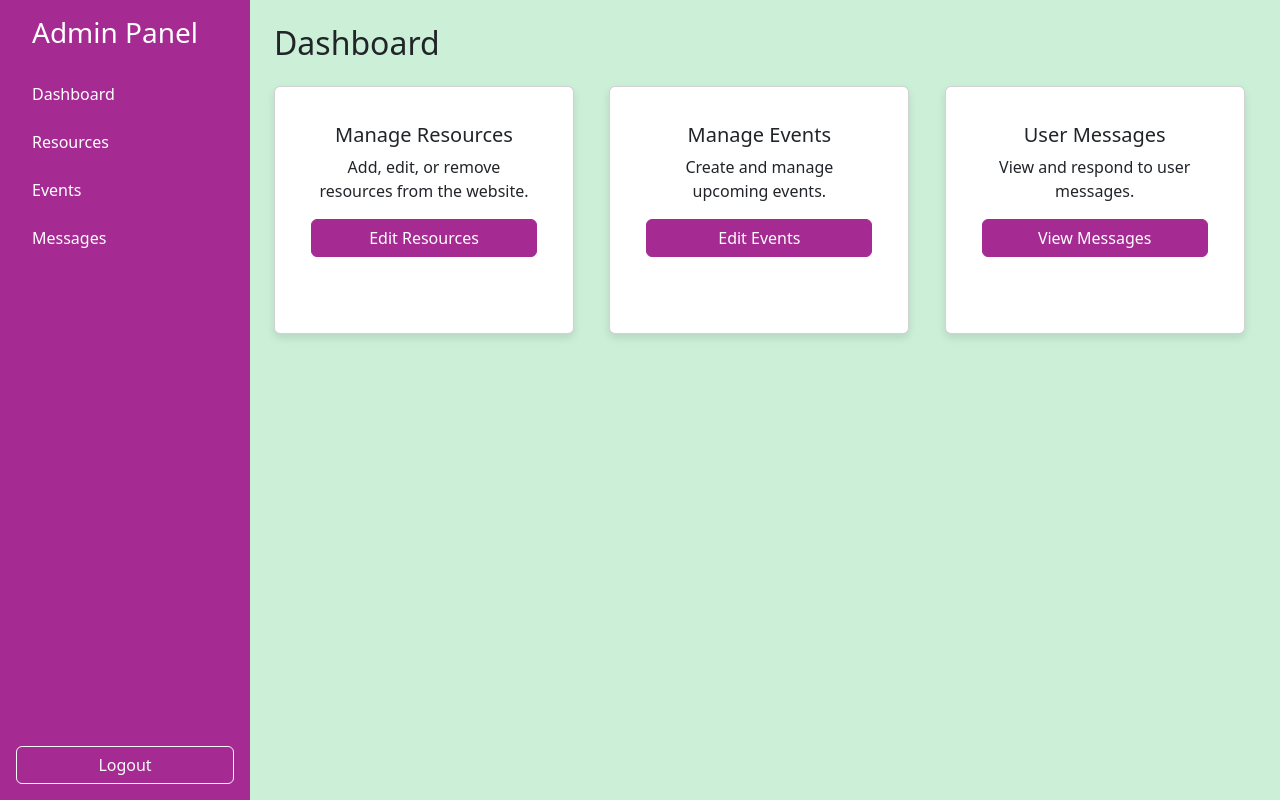
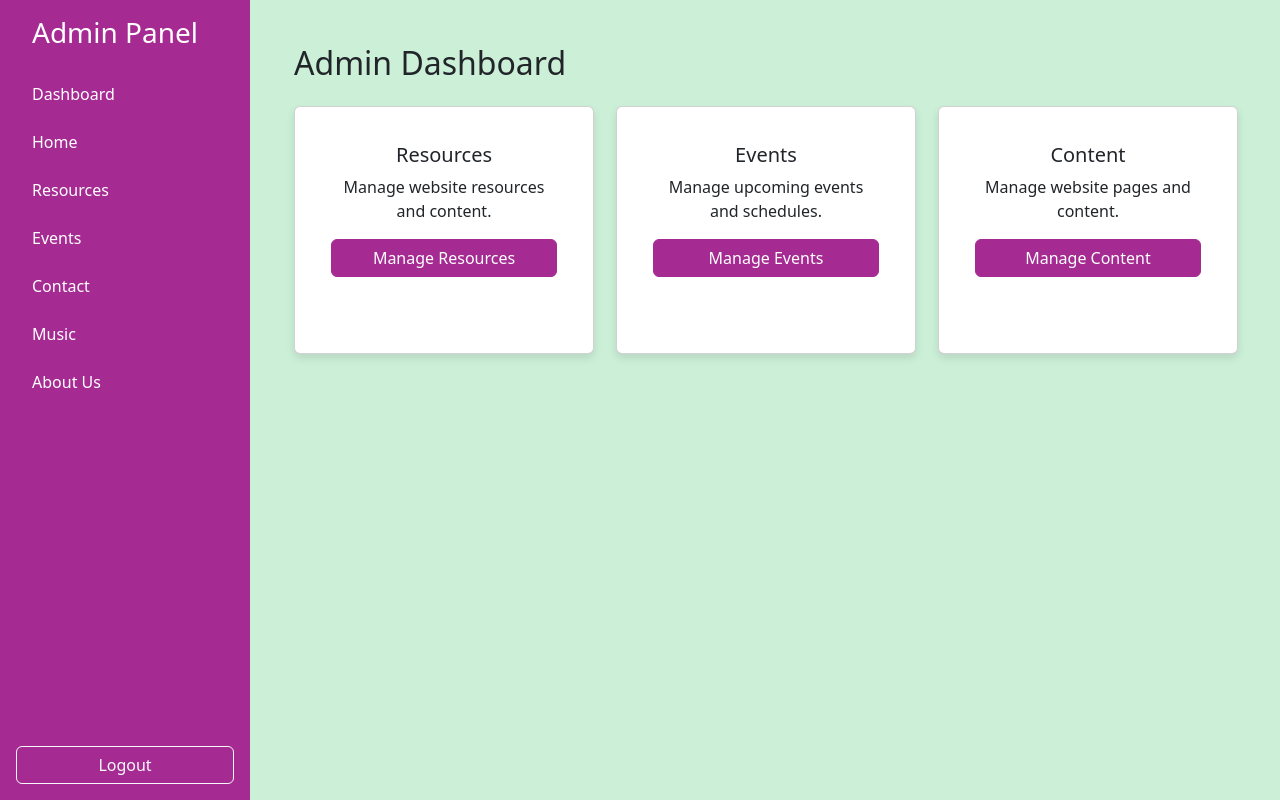
Before and after one commit to katepad/HarmonyHacksWebsite, a React (Vite) app: page /admin in a window 1280 px wide. Built offline with nearby package versions, Linux system fonts and the light colour scheme; sample sign-in values are in the browser's storage.

Commit message:
Admin dashboard linked

```diff
--- a/src/App.tsx
+++ b/src/App.tsx
@@ -1,6 +1,5 @@
 import React from 'react';
-import ScrollToTop from "./components/ScrollToTop";
-import { BrowserRouter as Router, Routes, Route, Navigate } from 'react-router-dom';
+import { BrowserRouter as Router, Routes, Route } from 'react-router-dom';
 import { NavbarBootstrap } from './components/NavbarBS';
 import Footer from './components/Footer';
 import Home from './pages/Home';
@@ -10,18 +9,17 @@ import Resources from './pages/Resources';
 import Events from './pages/Events';
 import LoginPage from './admin/adminLogin';
 import AdminDashboard from './admin/AdminDashboard';
+import AdminHome from './admin/pages/AdminHome';
+import AdminContact from './admin/pages/AdminContact';
+import AdminAbout from './admin/pages/AdminAbout';
+import AdminResources from './admin/pages/AdminResources';
+import AdminEvents from './admin/pages/AdminEvents';
+import AdminMusic from './admin/pages/AdminMusic';
+import ProtectedRoute from './admin/components/ProtectedRoute';
+import AdminNavbar from './admin/components/AdminNavbar';
+import ScrollToTop from './components/ScrollToTop';
 
 const App: React.FC = () => {
-  const isAuthenticated = localStorage.getItem("isAuthenticated") === "true";
-
-  // Helper component to handle protected routes
-  const ProtectedRoute = ({ children }: { children: React.ReactNode }) => {
-    if (!isAuthenticated) {
-      return <Navigate to="/login" />;
-    }
-    return <>{children}</>;
-  };
-
   return (
     <Router>
       <ScrollToTop />
@@ -30,11 +28,20 @@ const App: React.FC = () => {
         <Route path="/login" element={<LoginPage />} />
         <Route path="/admin/*" element={
           <ProtectedRoute>
+            <div style={{ display: 'flex' }}>
+              <AdminNavbar />
+              <div style={{ marginLeft: '250px', width: '100%', padding: '20px' }}>
                 <Routes>
                   <Route path="/" element={<AdminDashboard />} />
-              <Route path="/dashboard" element={<AdminDashboard />} />
-              {/* Add other admin routes here */}
+                  <Route path="/home" element={<AdminHome />} />
+                  <Route path="/resources" element={<AdminResources />} />
+                  <Route path="/events" element={<AdminEvents />} />
+                  <Route path="/contact" element={<AdminContact />} />
+                  <Route path="/music" element={<AdminMusic />} />
+                  <Route path="/about" element={<AdminAbout />} />
                 </Routes>
+              </div>
+            </div>
           </ProtectedRoute>
         } />
 
@@ -61,7 +68,6 @@ const App: React.FC = () => {
         />
       </Routes>
     </Router>
-
   );
 };
 
--- a/src/admin/AdminDashboard.tsx
+++ b/src/admin/AdminDashboard.tsx
@@ -1,30 +1,28 @@
 import React from 'react';
 import { Container, Row, Col, Card, Button } from 'react-bootstrap';
-import AdminNavbar from './components/AdminNavbar';
+import { useNavigate } from 'react-router-dom';
 
 const AdminDashboard: React.FC = () => {
+  const navigate = useNavigate();
+
   return (
-    <div className="d-flex">
-      <AdminNavbar />
-      <Container
-        className="p-4"
-        style={{ marginLeft: '250px' }}
-      >
-        <h2 className="mb-4">Dashboard</h2>
+    <Container className="p-4">
+      <h2 className="mb-4">Admin Dashboard</h2>
       <Row className="g-4">
         <Col md={4}>
           <Card>
             <Card.Body>
-                <Card.Title>Manage Resources</Card.Title>
+              <Card.Title>Resources</Card.Title>
               <Card.Text>
-                  Add, edit, or remove resources from the website.
+                Manage website resources and content.
               </Card.Text>
               <Button
                 variant="primary"
                 className="w-100"
                 style={{ backgroundColor: '#A52B93', borderColor: '#A52B93' }}
+                onClick={() => navigate('/admin/resources')}
               >
-                  Edit Resources
+                Manage Resources
               </Button>
             </Card.Body>
           </Card>
@@ -33,16 +31,17 @@ const AdminDashboard: React.FC = () => {
         <Col md={4}>
           <Card>
             <Card.Body>
-                <Card.Title>Manage Events</Card.Title>
+              <Card.Title>Events</Card.Title>
               <Card.Text>
-                  Create and manage upcoming events.
+                Manage upcoming events and schedules.
               </Card.Text>
               <Button
                 variant="primary"
                 className="w-100"
                 style={{ backgroundColor: '#A52B93', borderColor: '#A52B93' }}
+                onClick={() => navigate('/admin/events')}
               >
-                  Edit Events
+                Manage Events
               </Button>
             </Card.Body>
           </Card>
@@ -51,23 +50,23 @@ const AdminDashboard: React.FC = () => {
         <Col md={4}>
           <Card>
             <Card.Body>
-                <Card.Title>User Messages</Card.Title>
+              <Card.Title>Content</Card.Title>
               <Card.Text>
-                  View and respond to user messages.
+                Manage website pages and content.
               </Card.Text>
               <Button
                 variant="primary"
                 className="w-100"
                 style={{ backgroundColor: '#A52B93', borderColor: '#A52B93' }}
+                onClick={() => navigate('/admin/about')}
               >
-                  View Messages
+                Manage Content
               </Button>
             </Card.Body>
           </Card>
         </Col>
       </Row>
     </Container>
-    </div>
   );
 };
 
--- a/src/admin/adminLogin.tsx
+++ b/src/admin/adminLogin.tsx
@@ -13,7 +13,7 @@ const LoginPage: React.FC = () => {
     e.preventDefault();
     try {
       await login(username, password);
-      navigate('/admin');
+      navigate('/admin/dashboard');
     } catch (err) {
       setError('Invalid credentials');
     }
--- a/src/admin/components/AdminNavbar.tsx
+++ b/src/admin/components/AdminNavbar.tsx
@@ -23,13 +23,25 @@ const AdminNavbar: React.FC = () => {
       }}
     >
       <h3 className="text-white mb-4 px-3">Admin Panel</h3>
+
+      {/* Dashboard/Home */}
       <Nav.Link
         as={Link}
-        to="/admin/dashboard"
+        to="/admin"
         className="text-white mb-2"
       >
         Dashboard
       </Nav.Link>
+
+      <Nav.Link
+        as={Link}
+        to="/admin/home"
+        className="text-white mb-2"
+      >
+        Home
+      </Nav.Link>
+
+      {/* Resources */}
       <Nav.Link
         as={Link}
         to="/admin/resources"
@@ -37,6 +49,8 @@ const AdminNavbar: React.FC = () => {
       >
         Resources
       </Nav.Link>
+
+      {/* Events */}
       <Nav.Link
         as={Link}
         to="/admin/events"
@@ -44,13 +58,35 @@ const AdminNavbar: React.FC = () => {
       >
         Events
       </Nav.Link>
+
+      {/* Contact Us */}
       <Nav.Link
         as={Link}
-        to="/admin/messages"
+        to="/admin/contact"
         className="text-white mb-2"
       >
-        Messages
+        Contact
       </Nav.Link>
+
+      {/* Music */}
+
+      <Nav.Link
+        as={Link}
+        to="/admin/music"
+        className="text-white mb-2"
+      >
+        Music
+      </Nav.Link>
+
+      {/* About Us */}
+      <Nav.Link
+        as={Link}
+        to="/admin/about"
+        className="text-white mb-2"
+      >
+        About Us
+      </Nav.Link>
+
       <Button
         variant="outline-light"
         onClick={handleLogout}
--- /dev/null
+++ b/src/admin/components/ProtectedRoute.tsx
@@ -0,0 +1,17 @@
+import React from 'react';
+import { Navigate } from 'react-router-dom';
+import { isAuthenticated } from '../authProvider';
+
+interface ProtectedRouteProps {
+  children: React.ReactNode;
+}
+
+const ProtectedRoute: React.FC<ProtectedRouteProps> = ({ children }) => {
+  if (!isAuthenticated()) {
+    return <Navigate to="/login" replace />;
+  }
+
+  return <>{children}</>;
+};
+
+export default ProtectedRoute;
--- /dev/null
+++ b/src/admin/pages/AdminAbout.tsx
@@ -0,0 +1,7 @@
+
+
+const AdminAbout = () => {
+  return <h2>Admin About Dashboard</h2> ;
+};
+
+export default AdminAbout;
--- /dev/null
+++ b/src/admin/pages/AdminContact.tsx
@@ -0,0 +1,7 @@
+
+
+const AdminContact = () => {
+  return <h2>Admin Contact Dashboard</h2>;
+};
+
+export default AdminContact;
--- /dev/null
+++ b/src/admin/pages/AdminEvents.tsx
@@ -0,0 +1,7 @@
+
+
+const AdminEvents = () => {
+  return <h2>Admin Events Dashboard</h2>;
+};
+
+export default AdminEvents;
--- /dev/null
+++ b/src/admin/pages/AdminHome.tsx
@@ -0,0 +1,16 @@
+
+import { Container } from 'react-bootstrap';
+
+const AdminHome = () => {
+  return (
+    <Container className="p-4">
+      <h2>Admin Home Dashboard</h2>
+      <div className="mt-4">
+        {/* Add your admin home content here */}
+        <p>Welcome to the admin dashboard. Use the navigation menu to manage different sections of your website.</p>
+      </div>
+    </Container>
+  );
+};
+
+export default AdminHome;
--- /dev/null
+++ b/src/admin/pages/AdminMusic.tsx
@@ -0,0 +1,7 @@
+
+
+const AdminMusic = () => {
+  return <h2>Admin Home Dashboard</h2>;
+};
+
+export default AdminMusic;
--- /dev/null
+++ b/src/admin/pages/AdminResources.tsx
@@ -0,0 +1,7 @@
+
+
+const AdminResources = () => {
+  return <h2>Admin Resources Dashboard</h2>;
+};
+
+export default AdminResources;
--- /dev/null
+++ b/src/components/ProtectedRoute.tsx
@@ -0,0 +1,17 @@
+import React from 'react';
+import { Navigate } from 'react-router-dom';
+import { isAuthenticated } from '../admin/authProvider';
+
+interface ProtectedRouteProps {
+  children: React.ReactNode;
+}
+
+const ProtectedRoute: React.FC<ProtectedRouteProps> = ({ children }) => {
+  if (!isAuthenticated()) {
+    return <Navigate to="/login" replace />;
+  }
+
+  return <>{children}</>;
+};
+
+export default ProtectedRoute;
```
Lines whose indentation alone changed are shown as unchanged.
